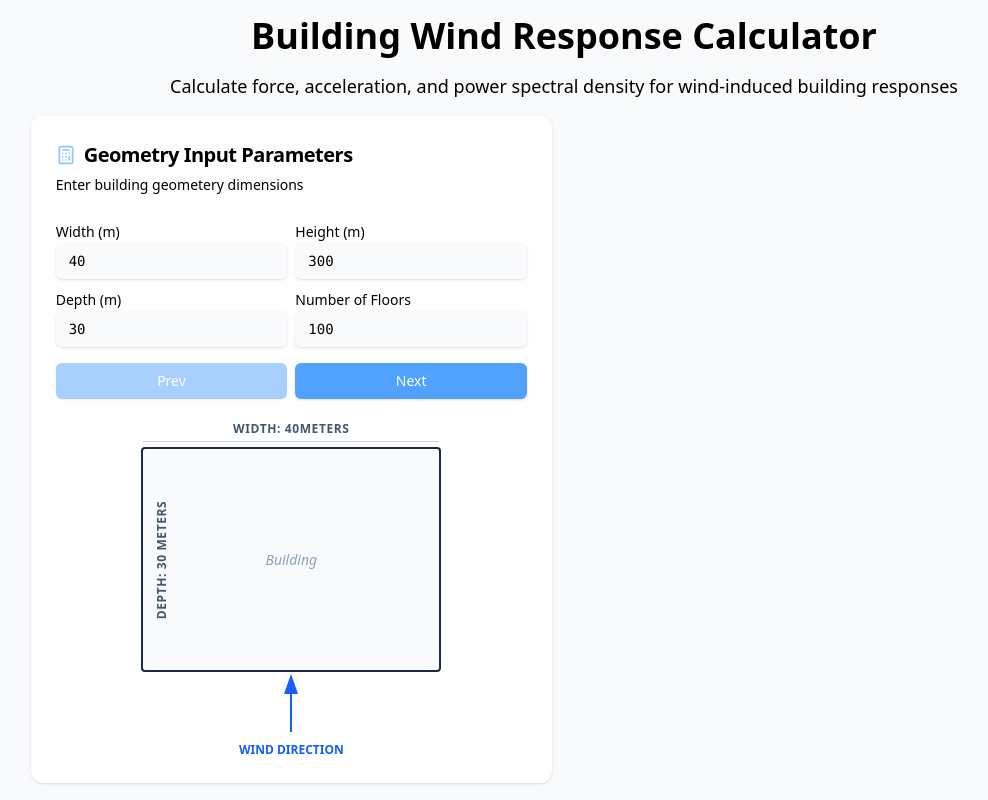
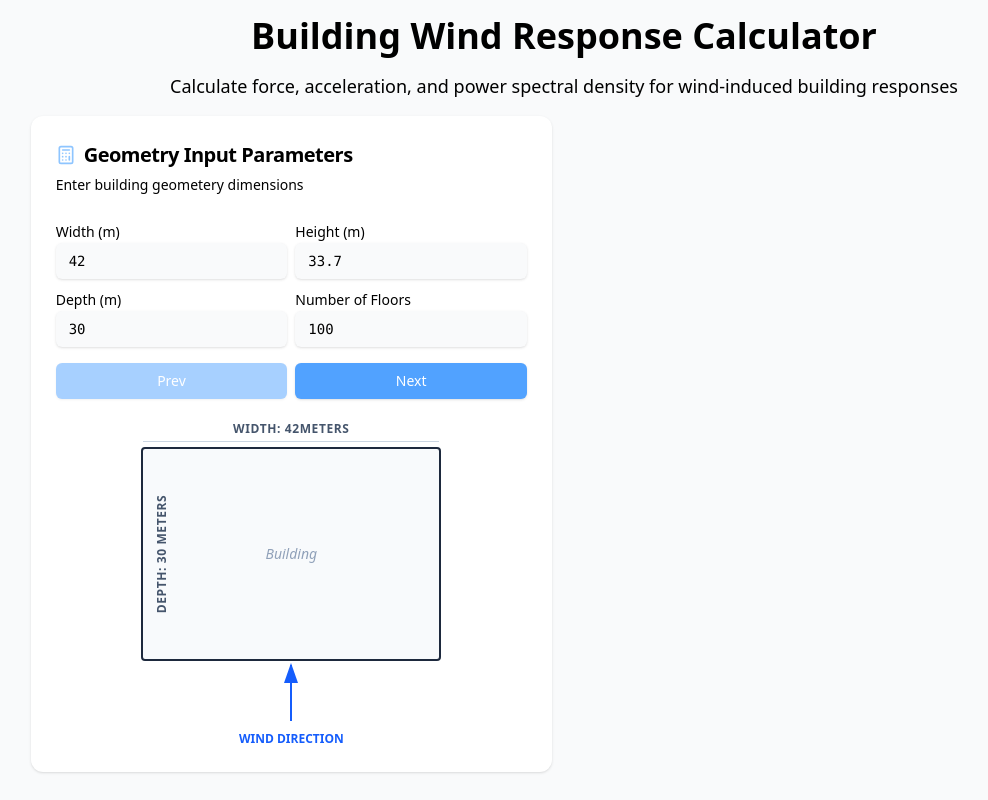
Before and after one commit to MilkiyasGebru/AeroCalc, a React app in the folder frontend/: page / in a window 1280 px wide. Shown: the top 800 px of the page, without its empty margins (76-1064 px from the left). Built offline with nearby package versions, Linux system fonts and the light colour scheme; the HTML template or start-up script is replaced by a standard one.

Commit message:
Fixed the state management to handle normalized frequencies

```diff
--- a/frontend/src/providers/InputBuildingContextProvider.tsx
+++ b/frontend/src/providers/InputBuildingContextProvider.tsx
@@ -12,6 +12,7 @@ interface InputBuildingContextInterface {
     Tone: number;
     experimentalFrequency: number;
     terrain: string;
+    normalizedExperimentalFrequencies: number[];
     csvData: IUploadData[];
     setWidth: (val: number) => void;
     setHeight: (val: number) => void;
@@ -25,6 +26,7 @@ interface InputBuildingContextInterface {
     setCSVData: (val: IUploadData[]) => void;
     setExperimentalFrequency: (val: number)=> void;
     setExperimentalMeanSpeed: (val: number)=> void;
+    setNormalizedExperimentalFrequencies: (val: number[]) => void;
 
 }
 interface IUploadData {
@@ -36,8 +38,8 @@ interface IUploadData {
 export const InputBuildingContext = createContext<InputBuildingContextInterface | undefined>(undefined);
 
 export const InputBuildingContextProvider = ({children}: {children: React.ReactNode}) => {
-    const [width, setWidth] = useState<number>(40);
-    const [height, setHeight] = useState<number>(300);
+    const [width, setWidth] = useState<number>(42);
+    const [height, setHeight] = useState<number>(33.7);
     const [depth, setDepth] = useState<number>(30);
     const [meanSpeed, setMeanSpeed] = useState<number>(30);
     const [buildingDensity, setBuildingDensity] = useState<number>(150);
@@ -47,10 +49,12 @@ export const InputBuildingContextProvider = ({children}: {children: React.ReactN
     const [terrain, setTerrain] = useState<string>("open");
     const [csvData, setCSVData] = useState<IUploadData[]>([]);
     const [experimentalMeanSpeed, setExperimentalMeanSpeed] = useState<number>(1);
-    const [experimentalFrequency, setExperimentalFrequency] = useState<number>(0.183);
+    const [experimentalFrequency, setExperimentalFrequency] = useState<number>(0.18312429715297);
+    const [normalizedExperimentalFrequencies, setNormalizedExperimentalFrequencies] = useState<number[]>([]);
     return (
         <InputBuildingContext.Provider value={{
             width, height, depth, meanSpeed, buildingDensity, totalFloors, damping, Tone, terrain,csvData,experimentalMeanSpeed,experimentalFrequency,
+            normalizedExperimentalFrequencies, setNormalizedExperimentalFrequencies,
             setExperimentalFrequency,setExperimentalMeanSpeed,setWidth, setHeight, setDepth,setMeanSpeed, setBuildingDensity,setTotalFloors,setDamping,setTerrain,setTone, setCSVData}} >
             {children}
         </InputBuildingContext.Provider>
--- a/frontend/src/providers/OutputBuildingContextProvider.tsx
+++ b/frontend/src/providers/OutputBuildingContextProvider.tsx
@@ -34,7 +34,7 @@ export const OutputBuildingContext = createContext<OutputBuildingContextInterfac
 
 export const OutputBuildingContextProvider = ({children}: {children: React.ReactNode})=>{
 
-    const {width,height,depth,meanSpeed,damping,totalFloors,terrain,Tone,experimentalMeanSpeed, experimentalFrequency, csvData} = useInputBuildingContext();
+    const {width,height,depth,meanSpeed,damping,totalFloors,terrain,Tone,experimentalMeanSpeed, experimentalFrequency, csvData, setNormalizedExperimentalFrequencies} = useInputBuildingContext();
 
     const [torsionPsds, setTorsionPsds] = useState<number[]>([]);
     const [acrossPsds, setAcrossPsds] = useState<number[]>([]);
@@ -65,15 +65,18 @@ export const OutputBuildingContextProvider = ({children}: {children: React.React
             Mx.push(val.MX)
             Mz.push(val.MZ)
         })
-        const experi_across_psds : number[] = calculate_experimental_psd_normalized(Mx,width,height,experimentalMeanSpeed,experimentalFrequency)
+        const experi_across_psds : number[] = calculate_experimental_psd_normalized(Mx,width,height,experimentalMeanSpeed,experimentalFrequency).psd
         setExperimentalAcrossPsds(experi_across_psds)
 
-        const experi_torsion_psds : number[] = calculate_experimental_psd_normalized(Mz,width,depth,experimentalMeanSpeed, experimentalFrequency)
-        setExperimentalTorsionPsds(experi_torsion_psds)
-
+        const {psd, normalizedFrequency} = calculate_experimental_psd_normalized(Mz,width,depth,experimentalMeanSpeed, experimentalFrequency)
+        // const  : number[] = calculate_experimental_psd_normalized(Mz,width,depth,experimentalMeanSpeed, experimentalFrequency)
+        setExperimentalTorsionPsds(psd)
+        // console.log("Normalized ",normalizedFrequency)
+        setNormalizedExperimentalFrequencies(normalizedFrequency)
+        console.log("new",calculate_experimental_psd_normalized(Mz,width,depth,experimentalMeanSpeed, experimentalFrequency))
         // setCSVData(csvData)
 
-        const [x,y]:number[] = CalculateFD(width, height, depth, meanSpeed,Tone, totalFloors, damping, frequencies, experi_across_psds, experi_torsion_psds)
+        const [x,y]:number[] = CalculateFD(width, height, depth, meanSpeed,Tone, totalFloors, damping, frequencies, experi_across_psds, psd)
 
         setExperimentalVr(x)
         setExperimentalAr(y)
```
